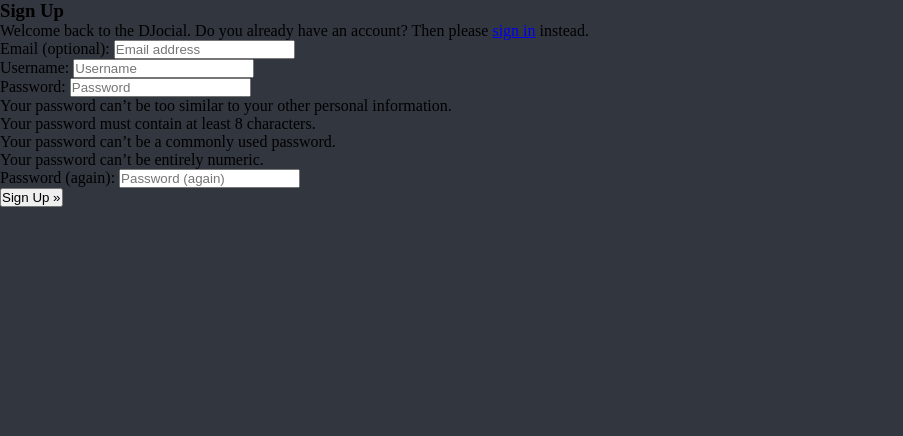
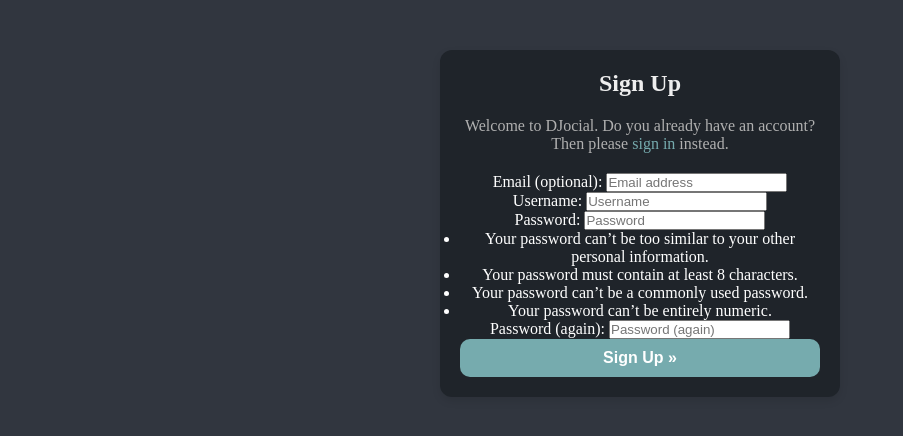
Before and after one commit to p-harting/djocial, a Django app: page /accounts/signup/ in a window 1280 px wide. Shown: the part 54-490 px from the top of the page, without its empty margins (0-903 px from the left). Run offline with Django 4.2, Linux system fonts and the light colour scheme; some libraries are stand-ins or nearby versions.

Commit message:
Add styling to signup.html

```diff
--- a/static/css/style.css
+++ b/static/css/style.css
@@ -622,3 +622,72 @@
     background-color: #4c7072;
     transform: scale(1.05);
 }
+
+/* Signup container styling */
+.signup-container {
+    max-width: 400px;
+    margin: 50px auto;
+    padding: 20px;
+    background-color: #1F242A;
+    border-radius: 12px;
+    box-shadow: 0 4px 8px rgba(0, 0, 0, 0.1);
+    text-align: center;
+    color: #FFFFFF;
+}
+
+.signup-title {
+    font-size: 24px;
+    margin-bottom: 20px;
+    color: #EEEEEE;
+}
+
+.signup-text {
+    font-size: 16px;
+    margin-bottom: 20px;
+    color: #B0B0B0;
+}
+
+.signup-text .link {
+    color: #76ABAE;
+    text-decoration: none;
+}
+
+.signup-text .link:hover {
+    text-decoration: underline;
+}
+
+.signup-form .form-group {
+    margin-bottom: 15px;
+    text-align: left;
+}
+
+.signup-form .form-control {
+    width: 100%;
+    padding: 10px;
+    border: 1px solid #dcdcdc;
+    border-radius: 8px;
+    font-size: 16px;
+    background-color: #2A2D32;
+    color: #FFFFFF;
+}
+
+.signup-form .form-control::placeholder {
+    color: #a0a0a0;
+}
+
+.signup-form .btn-primary {
+    width: 100%;
+    background-color: #76ABAE;
+    color: #FFFFFF;
+    padding: 10px 20px;
+    border-radius: 10px;
+    font-size: 16px;
+    cursor: pointer;
+    font-weight: bold;
+    transition: background-color 0.3s ease, transform 0.3s ease;
+}
+
+.signup-form .btn-primary:hover {
+    background-color: #4c7072;
+    transform: scale(1.05);
+}
--- a/templates/account/signup.html
+++ b/templates/account/signup.html
@@ -5,34 +5,23 @@
 {% block head_title %}{% trans "Signup" %}{% endblock %}
 
 {% block content %}
-<div class="container">
-  <div class="row">
-    <div class="col-md-8 mt-3 offset-md-2">
-      <h3>{% trans "Sign Up" %}</h3>
+<div class="signup-container">
+    <h3 class="signup-title">{% trans "Sign Up" %}</h3>
 
-      <p>{% blocktrans %}
-        Welcome back to the DJocial.
-        Do you already have an account? Then please
-        <a class="link" href="{{ login_url }}">sign in</a>
-        instead.
-      {% endblocktrans %}</p>
-    </div>
-  </div>
-  <div class="row">
-    <div class="col-md-8 mt-3 offset-md-2">
-      <form class="signup" id="signup_form" method="post"
-        action="{% url 'account_signup' %}">
+    <p class="signup-text">
+        {% blocktrans %}
+        Welcome to DJocial. Do you already have an account? Then please
+        <a class="link" href="{{ login_url }}">sign in</a> instead.
+        {% endblocktrans %}
+    </p>
+
+    <form class="signup-form" id="signup_form" method="post" action="{% url 'account_signup' %}">
         {% csrf_token %}
         {{ form.as_p }}
         {% if redirect_field_value %}
-        <input type="hidden" name="{{ redirect_field_name }}"
-          value="{{ redirect_field_value }}" />
+        <input type="hidden" name="{{ redirect_field_name }}" value="{{ redirect_field_value }}" />
         {% endif %}
-        <button class="btn btn-signup right" type="submit">
-          {% trans "Sign Up" %} &raquo;</button>
-      </form>
-    </div>
-  </div>
+        <button class="btn-primary" type="submit">{% trans "Sign Up" %} &raquo;</button>
+    </form>
 </div>
-
 {% endblock %}
```
